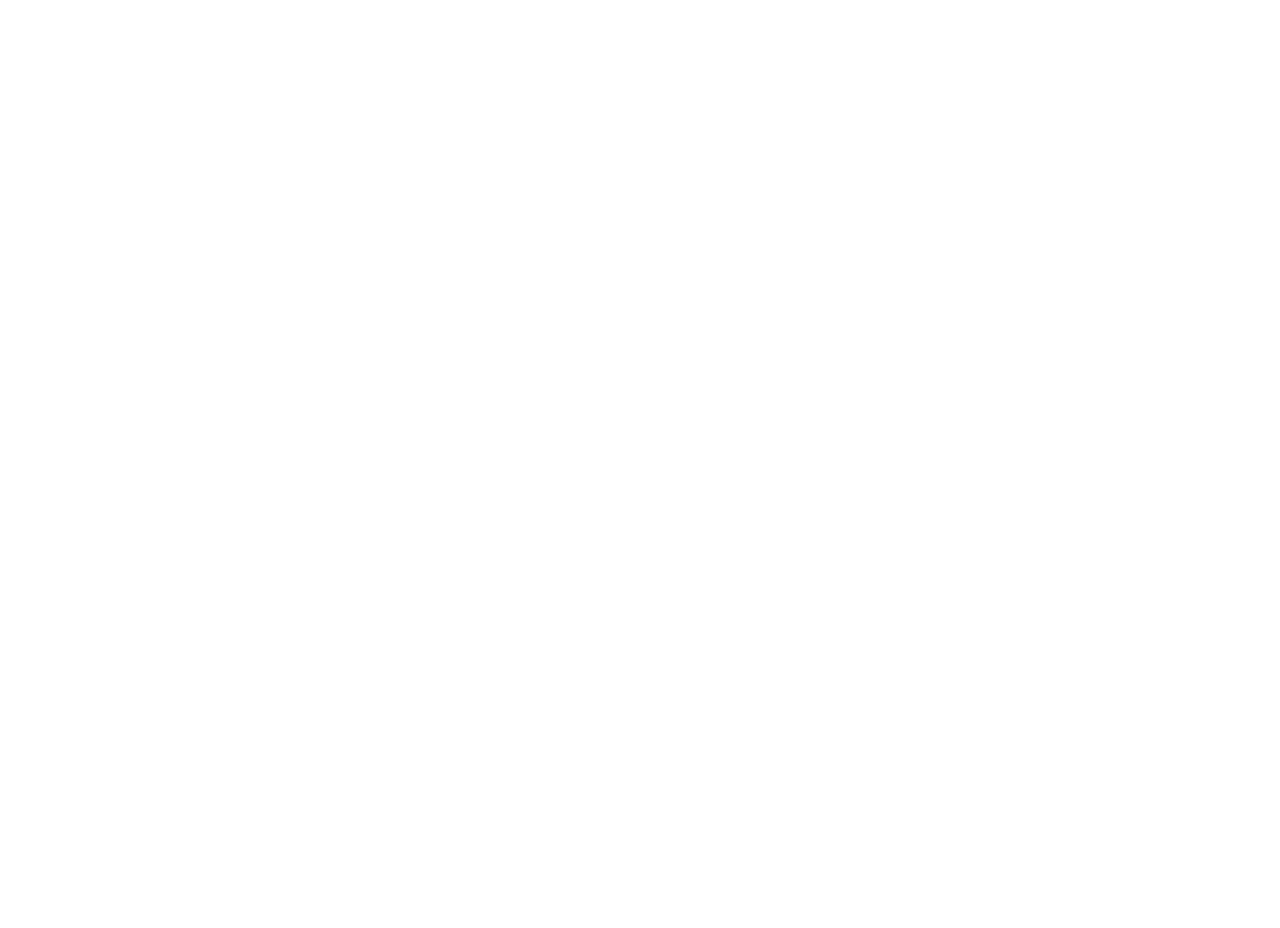
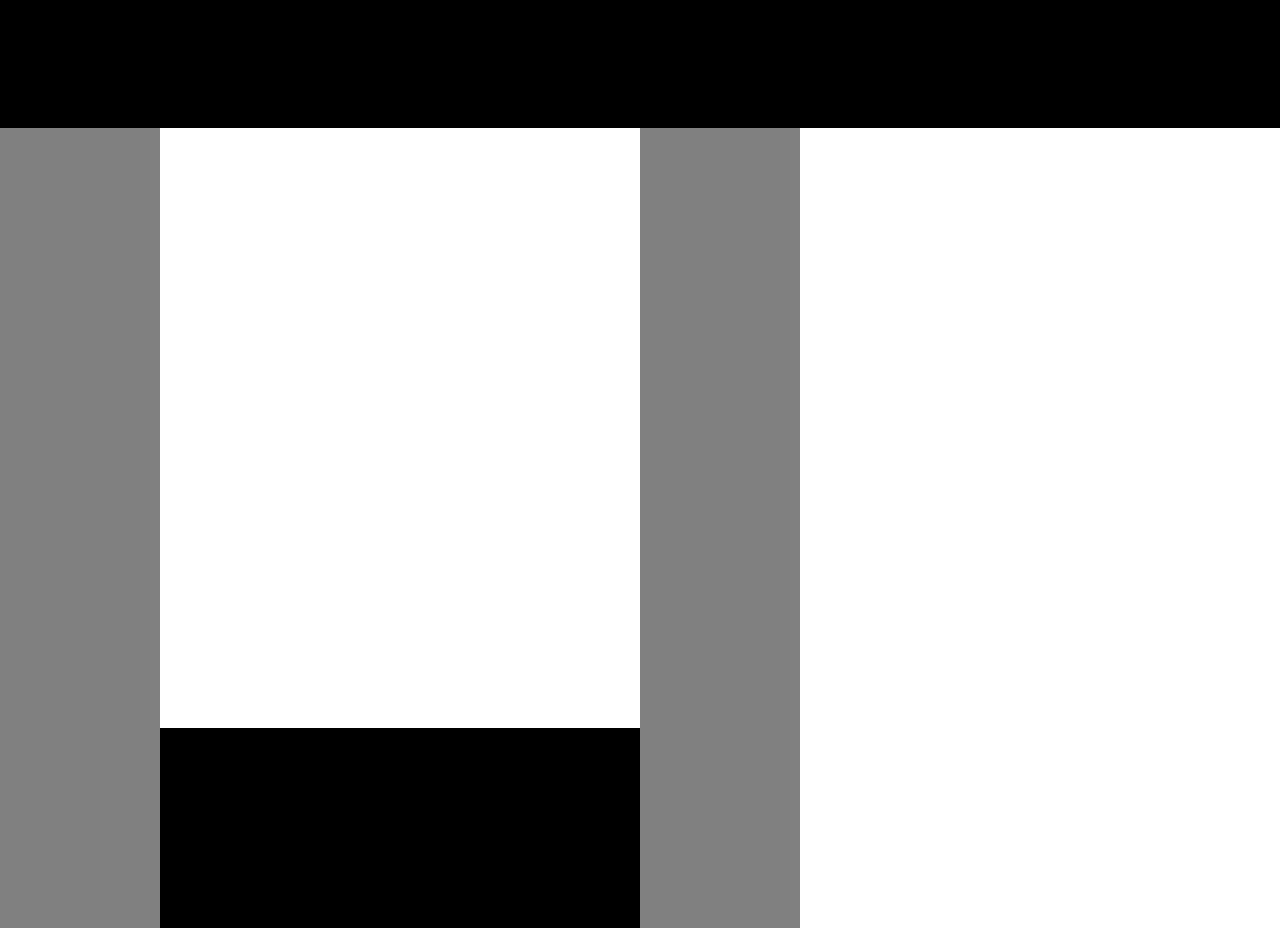
Before and after one commit to DanielMcKenna/html-css-pt2, a plain HTML site: page drill-3/index.html in a window 1280 px wide. Before the commit the page ends 800 px from the top, so only its background shows below. Drawn offline with Linux system fonts and the light colour scheme.

Commit message:
finished drill 3 i accidently swapped rill 1 and 3 around

```diff
--- a/drill-3/index.css
+++ b/drill-3/index.css
@@ -0,0 +1,33 @@
+body {
+  margin: 0;
+  padding: 0;
+}
+.top-box {
+  background-color: black;
+  height: 16vh;
+}
+
+.main-section {
+  display: flex;
+  justify-content: flex-start;
+  align-items: baseline;
+  width: 100%;
+}
+
+.left-rect {
+  width: 20vh;
+  background-color: grey;
+  height: 100vh;
+}
+
+.bottom-center {
+  background-color: black;
+  width: 60vh;
+  height: 25vh;
+}
+
+.right-rect {
+  width: 20vh;
+  background-color: grey;
+  height: 100vh;
+}
--- a/drill-3/index.html
+++ b/drill-3/index.html
@@ -1 +1,18 @@
-<!-- be sure to look at the example gif as well -->
+<!DOCTYPE html>
+<html lang="en">
+  <head>
+    <meta charset="UTF-8" />
+    <meta http-equiv="X-UA-Compatible" content="IE=edge" />
+    <meta name="viewport" content="width=device-width, initial-scale=1.0" />
+    <link rel="stylesheet" href="index.css" />
+    <title>Drill-3</title>
+  </head>
+  <body>
+    <div class="top-box"></div>
+    <div class="main-section">
+      <div class="left-rect"></div>
+      <div class="bottom-center"></div>
+      <div class="right-rect"></div>
+    </div>
+  </body>
+</html>
```
Also changed, not shown: drill-1/third.png (renamed from drill-3/third.png), drill-3/first.png (renamed from drill-1/first.png), 1 other file.
